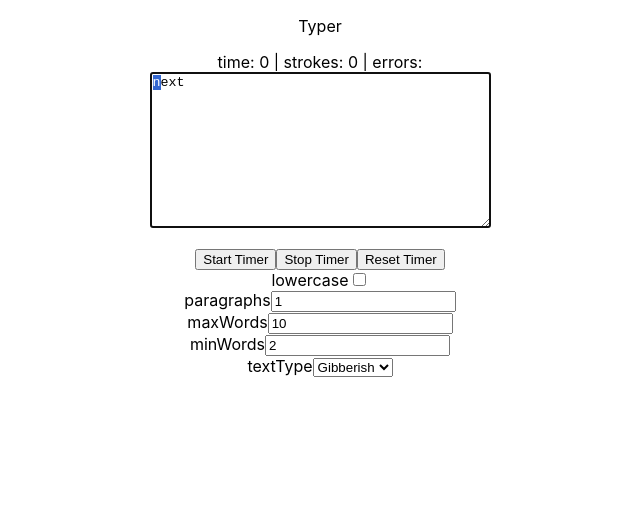
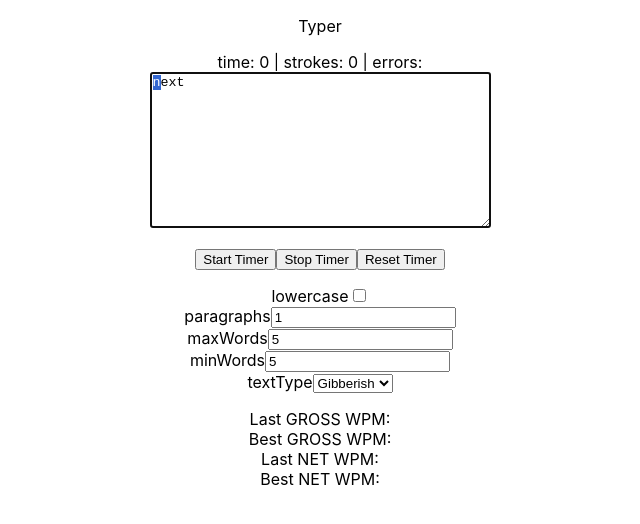
Before and after one commit to fjrois/typer, a React (Create React App) app: page / in a window 1280 px wide. Shown: the top 524 px of the page, without its empty margins (320-960 px from the left). Built offline with nearby package versions, Linux system fonts and the light colour scheme.

Commit message:
Included wpm in higher level component Typer; updated default max and min words

```diff
--- a/src/components/Typer.js
+++ b/src/components/Typer.js
@@ -9,14 +9,38 @@ class Typer extends React.Component {
     this.state = {
       config: {
         lowercase: true,
+        maxWords: 5,
+        minWords: 5,
         numberOfParagraphs: 1,
-        maxWords: 10,
-        minWords: 2,
         textType: 'gibberish', // 'gibberish' or 'lorem';
+      },
+      wpm: {
+        best: { gross: null, net: null },
+        last: { gross: null, net: null },
       },
     };
 
     this.handleConfigChange = this.handleConfigChange.bind(this);
+    this.updateWpm = this.updateWpm.bind(this);
+  }
+
+  updateWpm(updates) {
+    this.setState((state) => {
+      const updatedWpm = { ...state.wpm, ...updates };
+      if (updates.last && !updates.best) {
+        const { gross: currentBestGross, net: currentBestNet } = state.wpm.best;
+
+        const updatedBest = state.wpm.best;
+        if (updates.last.gross > currentBestGross) {
+          updatedBest.gross = updates.last.gross;
+        }
+        if (updates.last.net > currentBestNet) {
+          updatedBest.net = updates.last.net;
+        }
+        updatedWpm.best = updatedBest;
+      }
+      return { wpm: updatedWpm };
+    });
   }
 
   handleConfigChange(configUpdates) {
@@ -32,14 +56,20 @@ class Typer extends React.Component {
       <>
         <p>Typer</p>
         <div>
-          <TyperPanel config={this.state.config} />
+          <TyperPanel config={this.state.config} updateWpm={this.updateWpm} />
         </div>
+        <p></p>
         <div>
           <TyperConfig
             config={this.state.config}
             handleOnChange={this.handleConfigChange}
           />
         </div>
+        <p></p>
+        <div>Last GROSS WPM: {this.state.wpm.last.gross}</div>
+        <div>Best GROSS WPM: {this.state.wpm.best.gross}</div>
+        <div>Last NET WPM: {this.state.wpm.last.net}</div>
+        <div>Best NET WPM: {this.state.wpm.best.net}</div>
       </>
     );
   }
```
